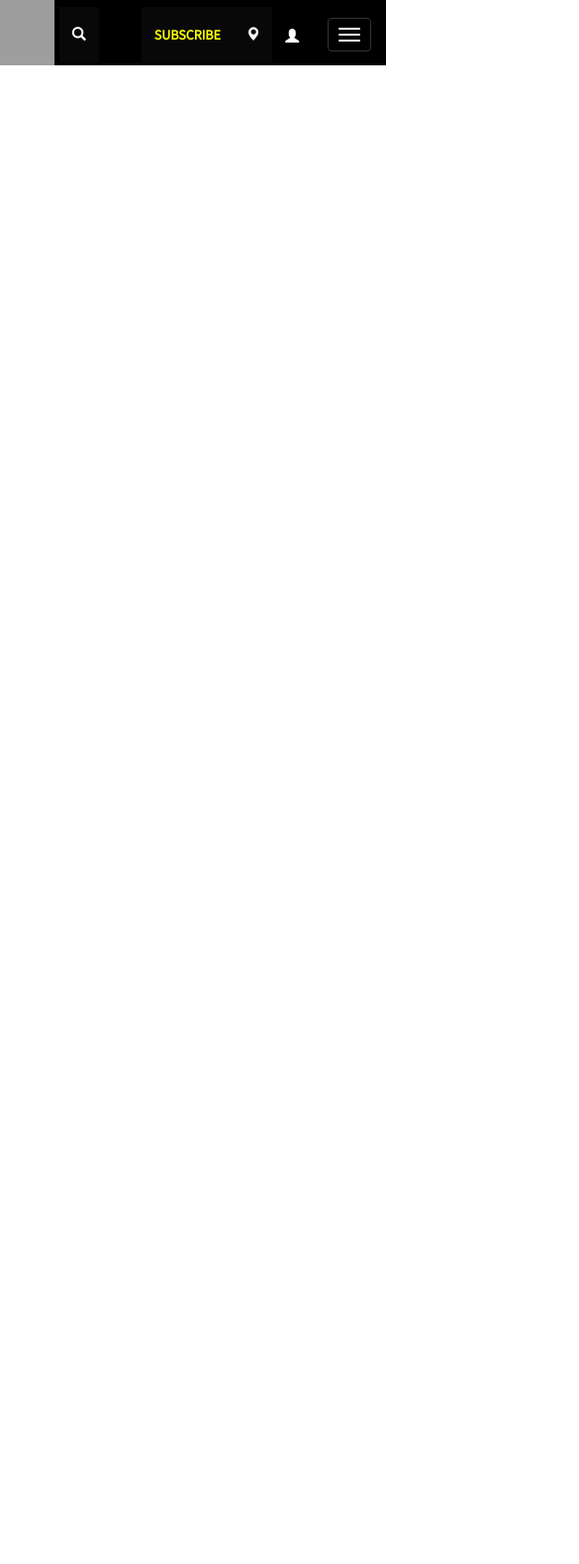
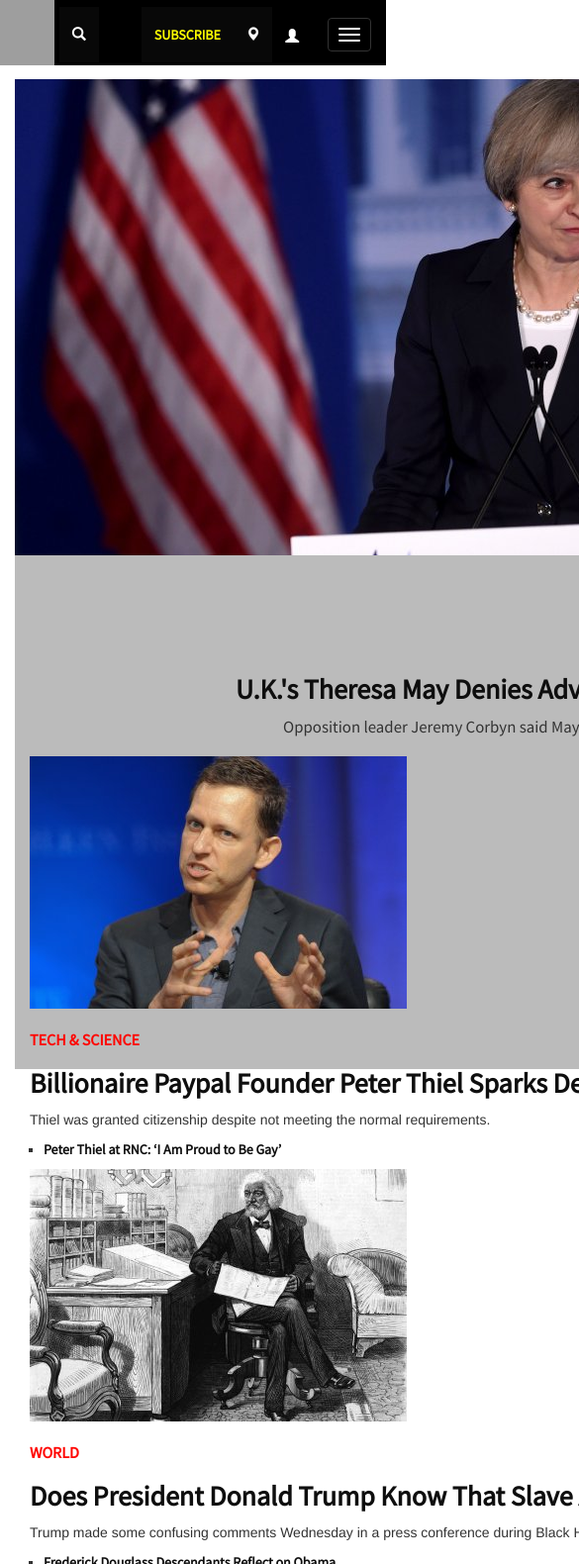
Before and after one commit to urzp/my_newaweek, a plain HTML site: page index.html in a window 390 px wide. Shown: the top 1580 px of the page at 99% size, 585 px wide, since content can reach past the window. Before the commit the page ends 844 px from the top, so only its background shows below. Drawn offline with nearby package versions, Linux system fonts and the light colour scheme; grey boxes are pictures that could not be loaded.

Commit message:
add content to siyebar and 3 news

```diff
--- /dev/null
+++ b/css/header.css
@@ -0,0 +1,199 @@
+header{
+    margin: 0;
+    position: fixed;
+    z-index: 1;
+
+}
+
+.menu {
+    background: black;
+    padding: 8px 0;
+    position: fixed;
+    width: 100%;
+
+}
+
+.nav {
+    font-family: 'Source Sans Pro',arial,sans-serif;
+}
+
+.nav > li > a {
+    text-transform: uppercase;
+    font-weight:bolder;
+    font-size: 14px;
+    padding: 18px 12.8px;
+}
+
+.navbar {
+    border: none;
+    height: 66px;
+}
+
+.navbar-brand {
+    background: url(https://g.europe.newsweek.com/www/img/redesign/sprite.png) -3px -49px no-repeat #ff0500;
+    text-indent: -9999px;
+    position: relative;
+    width: 55px;
+    height: 66px;
+    border: none;
+    top: -8px;
+}
+
+.navbar-brand:hover {
+    background-color: red !important;
+}
+
+.navbar-header > button {
+    float: right;
+}
+
+.sing_in > a {
+    color: #fff !important;
+}
+
+.sing_in > a:hover {
+    color: red !important;
+    background-color: #ddd !important;
+}
+
+#sign  {
+    display: none;
+}
+
+.glyphicon-user{
+    padding: 3px 0;
+    display: block;
+}
+
+.subscrabe > a {
+    color: yellow !important;
+}
+
+.navbar-right {
+    position: absolute;
+    top: 7px;
+    right: 16px;
+}
+
+.navbar-nav-left{
+    position: absolute;
+    left: 60px;
+}
+
+.navbar-nav-left > li{
+    float: left;
+    border-bottom: 3px solid #000;
+}
+
+.navbar-nav > li:hover{
+    border-bottom: 3px solid #d42819;
+}
+
+/* ***************************************************
+                ADOOPTATION SCREEN
+***************************************************
+*/
+
+@media (max-width: 768px) {
+    .search {
+        left: 75px !important;
+        top: -1px !important;
+    }
+
+    .navbar-right {
+        right: 90px !important;
+        top: -1px !important;
+    }
+}
+
+@media (max-width: 1100px){
+
+    .search{
+        position: absolute;
+        top: 7px;
+        left: 60px;
+    }
+
+    .navbar-nav-left{
+        display: none;
+        position: absolute;
+        top: 60px;
+        margin: 0 20px;
+        background: #000;
+   }
+
+
+}
+
+@media (min-width: 1100px){
+
+    .search{
+        position: absolute;
+        top: 7px;
+        left: 860px;
+    }
+    .navbar-nav-left{
+        position: absolute;
+        left: 60px;
+        top: 7px;
+        display: block;
+   }
+}
+
+
+
+@media (max-width: 1100px)  {
+    .navbar-left {
+        display: none !important;
+    }
+
+    .navbar-right {
+         position: absolute;;
+         top: 7px;
+         right: 80px;
+    }
+
+    .navbar-right > ul > li {
+        float: left;
+    }
+
+    .navbar-toggle {
+        position: absolute;
+        display: block;
+        right: 0px;
+        top: 10px;
+    }
+
+    .navbar-nav-right{
+        position: relative;
+        top: 57px;
+    }
+}
+
+
+@media (min-width: 1300px){
+    .search{
+        position: absolute;
+        top: 8px;
+        left: 1060px;
+    }
+    .navbar-nav-left{
+        position: absolute;
+        left: 240px;
+        display: block;
+   }
+}
+
+@media (min-width: 1300px){
+    .navbar-brand {
+        background: url('https://g.europe.newsweek.com/www/img/redesign/sprite.png?v=1.0.0')
+         0 5px no-repeat red;
+        width: 230px;
+    }
+    #sign  {
+        display: block;
+    }
+    .glyphicon-user{
+        display: none;
+    }
+}
--- a/css/style.css
+++ b/css/style.css
@@ -1,193 +1,111 @@
-header{
-    margin: 0;
+.content{
+
 }
 
-.menu {
-    background: black;
-    padding: 8px 0;
+.container{
+
+    width: 1280px;
+    margin: 0 auto;
+
 }
 
-.nav {
-    font-family: 'Source Sans Pro',arial,sans-serif;
+.first_section{
+
+    height: 1000px;
+    background: #bbb;
+    left: 0;
+    margin: 0 auto;
+    margin-top: 80px;
+    width: 100%;
 }
 
-.nav > li > a {
+.world > a {
    text-transform: uppercase;
-    font-weight:bolder;
-    font-size: 14px;
-    padding: 18px 12.8px;
+    font-family: 'Source Sans Pro',lucida sans,arial,sans-serif;
+    font-weight: 700;
+    font-size: 16px;
+    color: #ff0500;
+    text-decoration: none;
 }
 
-.navbar {
-    border: none;
-    height: 66px;
+.world {
+    margin-top: 80px;
+   text-align: center;
+}
+.article-title {
+    padding: 0 3em;
+    text-align: center;
+    font-size: 2em;
+    line-height: .9em;
+    margin-bottom: .5em;
+
 }
 
-.navbar-brand {
-    background: url(https://g.europe.newsweek.com/www/img/redesign/sprite.png) -3px -49px no-repeat #ff0500;
-    text-indent: -9999px;
-    position: relative;
-    width: 55px;
-    height: 66px;
-    border: none;
-    top: -8px;
-}
-
-.navbar-brand:hover {
-    background-color: red !important;
-}
-
-.navbar-header > button {
-    float: right;
-}
-
-.sing_in > a {
-    color: #fff !important;
-}
-
-.sing_in > a:hover {
-    color: red !important;
-    background-color: #ddd !important;
-}
-
-#sign  {
-    display: none;
-}
-
-.glyphicon-user{
-    padding: 3px 0;
-    display: block;
-}
-
-.subscrabe > a {
-    color: yellow !important;
-}
-
-.navbar-right {
-    position: absolute;
-    top: 7px;
-    right: 16px;
-}
-
-.navbar-nav-left{
-    position: absolute;
-    left: 60px;
-}
-
-.navbar-nav-left > li{
-    float: left;
-    border-bottom: 3px solid #000;
-}
-
-.navbar-nav > li:hover{
-    border-bottom: 3px solid #d42819;
-}
-
-/* ***************************************************
-                ADOOPTATION SCREEN
-***************************************************
-*/
-
-@media (max-width: 768px) {
-    .search {
-        left: 75px !important;
-        top: -1px !important;
-    }
-
-    .navbar-right {
-        right: 90px !important;
-        top: -1px !important;
-    }
-}
-
-@media (max-width: 1100px){
-
-    .search{
-        position: absolute;
-        top: 7px;
-        left: 60px;
-    }
-
-    .navbar-nav-left{
-        display: none;
-        position: absolute;
-        top: 60px;
-        margin: 0 20px;
-        background: #000;
+.article-title > a {
+    text-decoration: none;
+    color: #0e0e0e;
+    font-family: 'Source Sans Pro',lucida sans,arial,sans-serif;
+    font-weight: 700;
+    background-color: transparent;
 }
 
 
+.article-featured {
+    padding: 0 3em;
+    font-size: 1.2em;
+    margin-bottom: 1em;
+    font-family: 'Source Sans Pro',lucida sans,arial,sans-serif;
+    text-align: center;
 }
 
-@media (min-width: 1100px){
+.article-featured > p {
+    margin: 0 0 10px;
 
-    .search{
-        position: absolute;
-        top: 7px;
-        left: 860px;
-    }
-    .navbar-nav-left{
-        position: absolute;
-        left: 60px;
-        top: 7px;
-        display: block;
-   }
 }
 
 
-
-@media (max-width: 1100px)  {
-    .navbar-left {
-        display: none !important;
+.world-categoty {
+   margin-top: 20px;
+   text-align: left;
 }
 
-    .navbar-right {
-         position: absolute;;
-         top: 7px;
-         right: 80px;
+.world-categoty > a {
+   text-transform: uppercase;
+    font-family: 'Source Sans Pro',lucida sans,arial,sans-serif;
+    font-weight: 700;
+    font-size: 16px;
+    color: #ff0500;
+    text-decoration: none;
 }
 
-    .navbar-right > ul > li {
-        float: left;
+.article-title-2 {
+    padding: 0 0;
+    text-align: left;
+    font-size: 2em;
+    line-height: .9em;
+    margin-bottom: .5em;
+
 }
 
-    .navbar-toggle {
-        position: absolute;
-        display: block;
-        right: 0px;
-        top: 10px;
+.article-title-2 > a {
+    text-decoration: none;
+    color: #0e0e0e;
+    font-family: 'Source Sans Pro',lucida sans,arial,sans-serif;
+    font-weight: 700;
+    background-color: transparent;
 }
 
-    .navbar-nav-right{
-        position: relative;
-        top: 57px;
-    }
+.article-list {
+    text-align: left;
+    margin-left:  -26px;
+    list-style: square outside;
+
 }
 
 
-@media (min-width: 1300px){
-    .search{
-        position: absolute;
-        top: 8px;
-        left: 1060px;
+.article-list >li > a {
+     font-family: 'Source Sans Pro',lucida sans,arial,sans-serif;
+    font-weight: 700;
+    text-decoration-style: none;
+    color: #0e0e0e;
 }
-    .navbar-nav-left{
-        position: absolute;
-        left: 240px;
-        display: block;
-   }
-}
-
-@media (min-width: 1300px){
-    .navbar-brand {
-        background: url('https://g.europe.newsweek.com/www/img/redesign/sprite.png?v=1.0.0')
-         0 5px no-repeat red;
-        width: 230px;
-    }
-    #sign  {
-        display: block;
-    }
-    .glyphicon-user{
-        display: none;
-    }
-}
--- a/index.html
+++ b/index.html
@@ -10,6 +10,8 @@
     <!-- Bootstrap -->
     <link href="css/bootstrap.css" rel="stylesheet">
     <link href="css/style.css" rel="stylesheet">
+    <link href="css/header.css" rel="stylesheet">
+
     <link href='https://fonts.googleapis.com/css?family=Source+Sans+Pro' rel='stylesheet' type='text/css'>
 
     <!-- HTML5 shim and Respond.js for IE8 support of HTML5 elements and media queries -->
@@ -70,6 +72,56 @@
       </nav>
     </header>
 
+    <div class="content">
+        <div class="container">
+            <div class="row first_section">
+                <div class="col-lg-8">
+                    <div class="row">
+                        <a href="#"><img src="img/theresa-may-republican-speech.jpg" ></a>
+                        <div class="article world"><a href="#">World</a></div>
+                        <div class="h1 article-title"><a href="http://europe.newsweek.com/theresa-may-donald-trump-refugee-ban-muslim-ban-meeting-trade-deal-551206">U.K.'s Theresa May Denies Advance Knowledge of Trump Refugee Ban</a></div>
+                    </div>
+                    <div class="article-featured"><p>Opposition leader Jeremy Corbyn said May had not done enough to condemn Trump's controversial...</p>
+                    </div>
+                     <div class="row">
+                        <div class="col-lg-6">
+                            <a href="#"><img src="img/peter-thiel-pictured-2013.jpg"></a>
+                            <div class="world-categoty"><a href="#">TECH & SCIENCE</a></div>
+                            <div class="h2 article-title-2"><a href="#">Billionaire Paypal Founder Peter Thiel Sparks Debate Over New Zealand Citizenship</a></div>
+                            <div class="article-featured-2"><p>Thiel was granted citizenship despite not meeting the normal requirements.</p></div>
+                            <ul class="article-list">
+                                <li><a href="#">Peter Thiel at RNC: ‘I Am Proud to Be Gay’</a></li>
+                            </ul>
+                        </div>
+                        <div class="col-lg-6">
+                            <a href="#"><img src="img/frederick-douglass.jpg"></a>
+                            <div class="article world-categoty"><a href="#">World</a></div>
+                            <div class="h2 article-title-2"><a href="#">Does President Donald Trump Know That Slave Activist Frederick Douglass Is Dead?</a></div>
+                            <div class="article-featured-2"><p>Trump made some confusing comments Wednesday in a press conference during Black History Month.</p></div>
+                            <ul class="article-list">
+                                <li><a href="#">Frederick Douglass Descendants Reflect on Obama</a></li>
+                            </ul>
+                        </div>
+                    </div>
+                </div>
+                <div class="col-lg-4">
+                    <div class="row">
+                        <h2>LATEST NEWS</h2>
+                        <ul>
+                            <li><a href="#">Antonio Conte Outlines Chelsea’s Top Two Summer Transfer Targets</a></li>
+                            <li><a href="#">Exclusive: Watch Cos and Studio Swine's Strange and Beautiful New Project</a></li>
+                            <li><a href="#">Iraqi-American Lawyer Details Her Detention at U.S. Border in Michigan</a></li>
+                            <li><a href="#">Republicans Take Aim at Transparency Law Opposed by Energy Industry</a></li>
+                            <li><a href="#">A New Chumley's for a New Manhattan</a></li>
+                            <li><a href="#">Making America Great Again? Why Trump's Travel Ban is Bad for Business</a></li>
+                        </ul>
+                    </div>
+                </div>
+            </div>
+            <div class="second_section">
+            </div>
+        </div>
+    </div>
 
 
 
```
Also changed, not shown: img/02-01-india-banknote-01.jpg (added), img/arun-jaitley-2017.jpg (added), img/church-st-paul-antwerp-belgium.jpg (added), img/frederick-douglass.jpg (added), img/peter-thiel-pictured-2013.jpg (added), img/podcast-reproductive-rights.jpg (added), img/theresa-may-republican-speech.jpg (added). Lines whose indentation alone changed are shown as unchanged.
